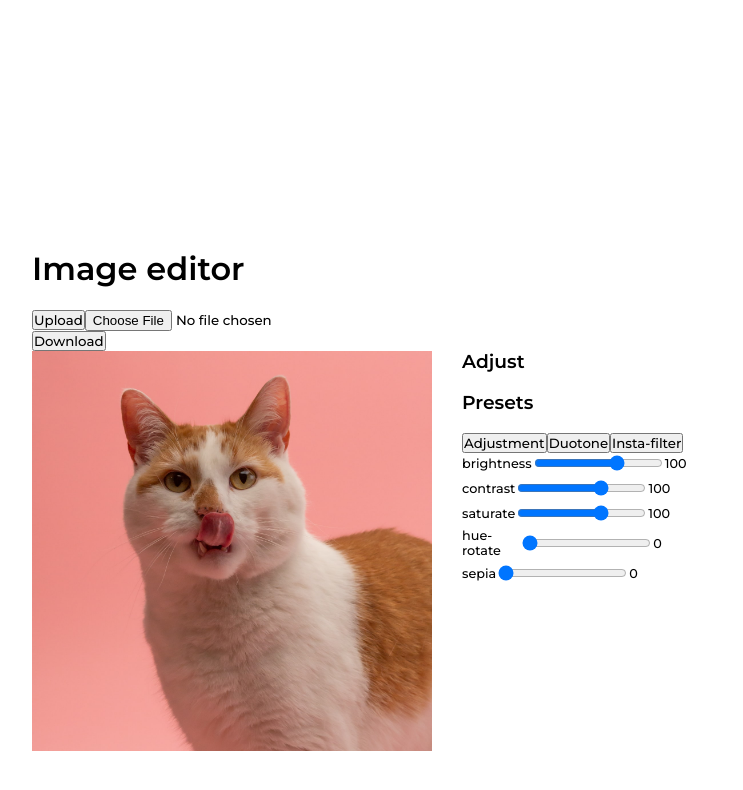
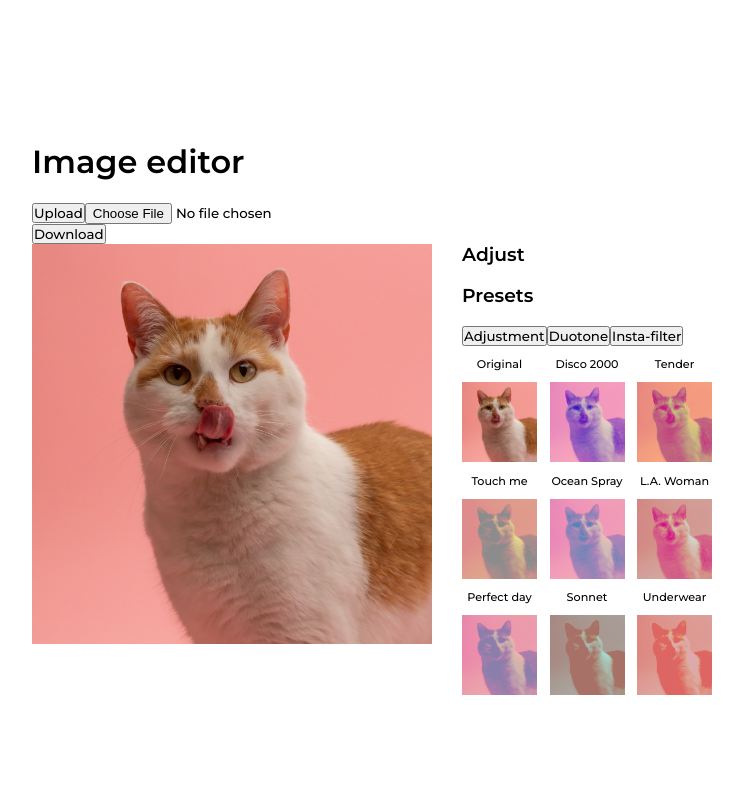
Before and after one commit to hannah-choi/image_editor, a React (Create React App) app in the folder client/: page / in a window 1280 px wide. Shown: the top 790 px of the page, without its empty margins (116-859 px from the left). Built offline with nearby package versions, Linux system fonts and the light colour scheme.

Commit message:
Separated components

```diff
--- a/client/package.json
+++ b/client/package.json
@@ -8,6 +8,7 @@
         "@testing-library/user-event": "^12.8.1",
         "axios": "^0.21.1",
         "react": "^17.0.1",
+        "react-color": "^2.19.3",
         "react-dom": "^17.0.1",
         "react-scripts": "4.0.3",
         "styled-components": "^5.2.1",
--- /dev/null
+++ b/client/src/components/Adjustment.js
@@ -0,0 +1,8 @@
+import React from "react";
+import Slidebar from "./Slidebar";
+
+export default function Adjustment({ adjustment, optionChange }) {
+    return adjustment.map((option, i) => (
+        <Slidebar key={i} option={option} optionChange={optionChange} />
+    ));
+}
--- a/client/src/components/Button.js
+++ b/client/src/components/Button.js
@@ -1,8 +1,8 @@
 import React from "react";
 
-export default function Button({ filter, cssFilter, imagePath }) {
+export default function Button({ filter, applyInstaFilter, imagePath }) {
     return (
-        <button onClick={() => cssFilter(filter.name)}>
+        <button onClick={() => applyInstaFilter(filter.name)}>
             <p>{filter.name}</p>
             <figure style={{ filter: `${filter.filter}` }}>
                 <img src={imagePath} alt={filter.name} />
--- a/client/src/components/Canvas.js
+++ b/client/src/components/Canvas.js
@@ -1,11 +1,11 @@
 import React, { useRef, useState, useEffect } from "react";
 import filters from "./filters.js";
+import Duotone from "./Duotone";
 import duotones from "./duotones.js";
-import Button from "./Button";
-import ToneButton from "./ToneButton";
+import Adjustment from "./Adjustment";
 import Download from "./Download";
-import Slidebar from "./Slidebar";
 import TabButton from "./TabButton.js";
+import InstaFilter from "./InstaFilter.js";
 
 export default function Canvas({ newImagePath }) {
     const canvasRef = useRef(null);
@@ -14,7 +14,7 @@ export default function Canvas({ newImagePath }) {
     const thumbnails = useRef(null);
     const [imagePath, setImagePath] = useState("./uploads/default.jpeg");
     const [canvasSize, setCanvasSize] = useState({});
-    const [active, setActive] = useState("Adjustment");
+    const [active, setActive] = useState("Duotone");
 
     const [adjustment, setAdjustment] = useState([
         {
@@ -69,7 +69,7 @@ export default function Canvas({ newImagePath }) {
         link.click();
     };
 
-    const instaFilter = name => {
+    const applyInstaFilter = name => {
         const selectedFilter = filters.find(filter => filter.name === name);
         const { width, height } = canvasSize;
         contextRef.current.clearRect(0, 0, width, height);
@@ -159,29 +159,6 @@ export default function Canvas({ newImagePath }) {
 
     const buttons = ["Adjustment", "Duotone", "Insta-filter"];
 
-    const adjustmentRender = adjustment.map((option, i) => (
-        <Slidebar key={i} option={option} optionChange={optionChange} />
-    ));
-
-    const duotoneRender = duotones.map(duotone => (
-        <ToneButton
-            key={duotone.name}
-            applyDuotone={applyDuotone}
-            canvasSize={canvasSize}
-            duotone={duotone}
-            imagePath={imagePath}
-        />
-    ));
-
-    const filterRender = filters.map(filter => (
-        <Button
-            key={filter.name}
-            cssFilter={instaFilter}
-            filter={filter}
-            imagePath={imagePath}
-        />
-    ));
-
     const tabClick = textContent => {
         setActive(textContent);
     };
@@ -218,11 +195,23 @@ export default function Canvas({ newImagePath }) {
                     <TabButton key={item} name={item} tabClick={tabClick} />
                 ))}
                 <div ref={thumbnails} className="thumbnails">
-                    {active === "Adjustment"
-                        ? adjustmentRender
-                        : active === "Insta-filter"
-                        ? filterRender
-                        : duotoneRender}
+                    {active === "Adjustment" ? (
+                        <Adjustment
+                            adjustment={adjustment}
+                            optionChange={optionChange}
+                        />
+                    ) : active === "Insta-filter" ? (
+                        <InstaFilter
+                            imagePath={imagePath}
+                            applyInstaFilter={applyInstaFilter}
+                        />
+                    ) : (
+                        <Duotone
+                            imagePath={imagePath}
+                            canvasSize={canvasSize}
+                            applyDuotone={applyDuotone}
+                        />
+                    )}
                 </div>
             </div>
         </div>
--- /dev/null
+++ b/client/src/components/Duotone.js
@@ -0,0 +1,15 @@
+import React from "react";
+import duotones from "./duotones.js";
+import ToneButton from "./ToneButton.js";
+
+export default function Duotone({ applyDuotone, canvasSize, imagePath }) {
+    return duotones.map(duotone => (
+        <ToneButton
+            key={duotone.name}
+            applyDuotone={applyDuotone}
+            canvasSize={canvasSize}
+            duotone={duotone}
+            imagePath={imagePath}
+        />
+    ));
+}
--- /dev/null
+++ b/client/src/components/InstaFilter.js
@@ -0,0 +1,14 @@
+import React from "react";
+import filters from "./filters.js";
+import Button from "./Button";
+
+export default function InstaFilter({ applyInstaFilter, imagePath }) {
+    return filters.map(filter => (
+        <Button
+            key={filter.name}
+            applyInstaFilter={applyInstaFilter}
+            filter={filter}
+            imagePath={imagePath}
+        />
+    ));
+}
--- a/package.json
+++ b/package.json
@@ -15,6 +15,7 @@
     "dependencies": {
         "express": "^4.17.1",
         "express-fileupload": "^1.2.1",
+        "react-color": "^2.19.3",
         "styled-components": "^5.2.1"
     },
     "devDependencies": {
```
Also changed, not shown: 2 other files (tests, documents, lock files or other folders).
